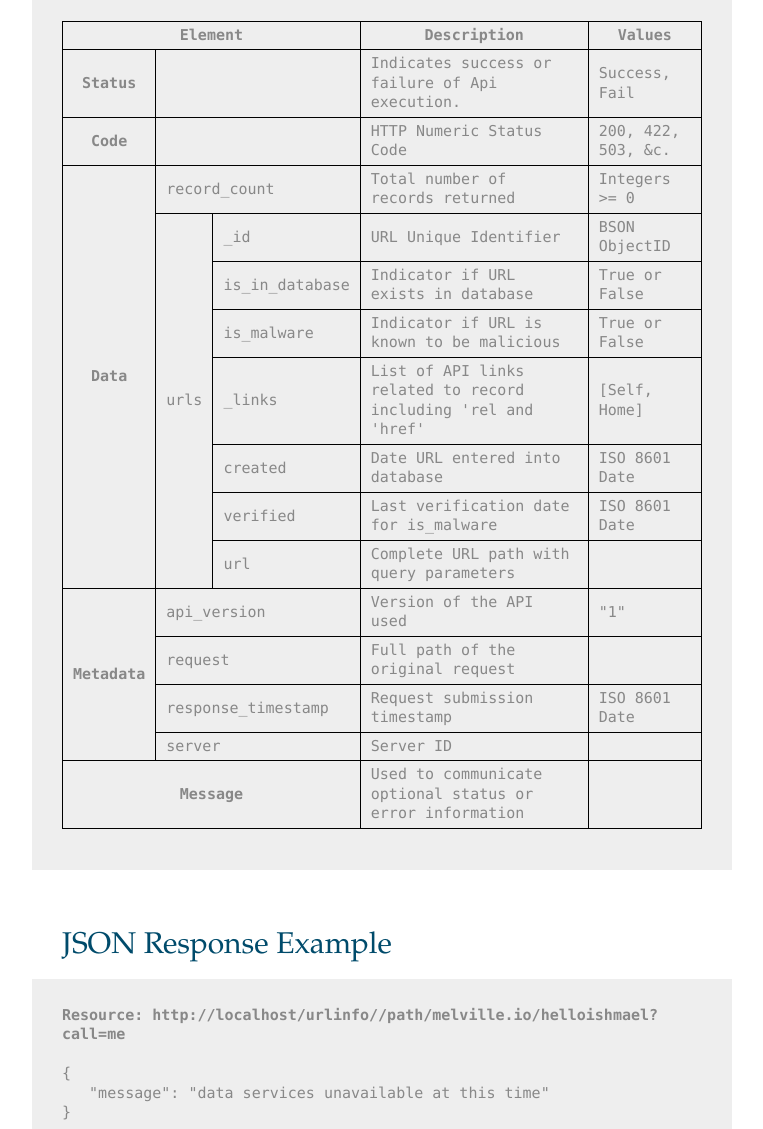
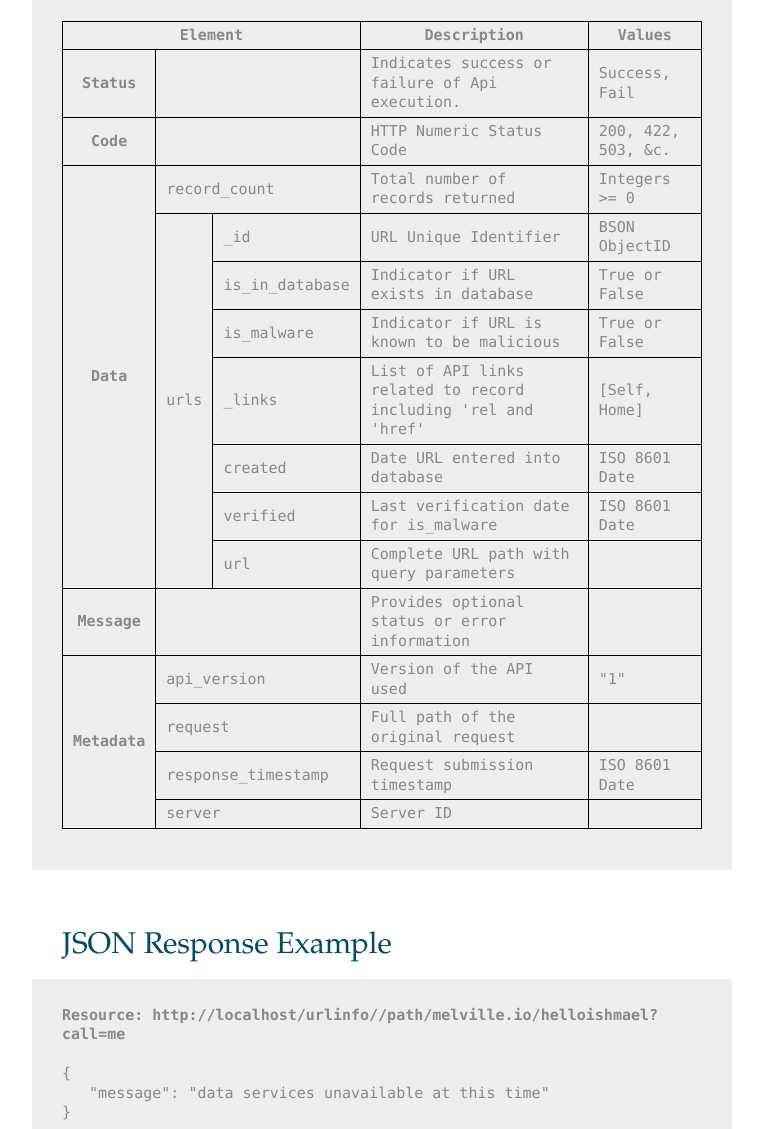
Before and after one commit to markTward/ishmael, a Flask app: page / in a window 1280 px wide. Shown: the part 1916-3045 px from the top of the page, without its empty margins (258-1021 px from the left). Run offline with Flask 2, Linux system fonts and the light colour scheme; parts of the project's set-up code (start-up, migrations or seed data) failed here and were passed over; some libraries are stand-ins or nearby versions.

Commit message:
small adjustment to json response definitions table

```diff
--- a/ishmael/templates/index.html
+++ b/ishmael/templates/index.html
@@ -93,11 +93,12 @@ Access a malware data record by an Id provided in a previous request.  Id is ava
 <tr><td>created</td><td>Date URL entered into database</td><td>ISO 8601 Date</td>
 <tr><td>verified</td><td>Last verification date for is_malware</td><td>ISO 8601 Date</td>
 <tr><td>url</td><td>Complete URL path with query parameters</td><td></td>
+<tr><th>Message<td colspan=2></td><td>Provides optional status or error information</td><td></td>
 <tr><th rowspan=4>Metadata<td colspan=2>api_version<td>Version of the API used</td><td>"1"</td>
 <tr><td colspan=2>request<td>Full path of the original request</td><td></td>
 <tr><td colspan=2>response_timestamp<td>Request submission timestamp</td><td>ISO 8601 Date</td>
 <tr><td colspan=2>server<td>Server ID</td><td></td>
-<tr><th colspan=3>Message<td>Used to communicate optional status or error information</td><td></td>
+
 </table>
 </span></pre>
 <br>
```
